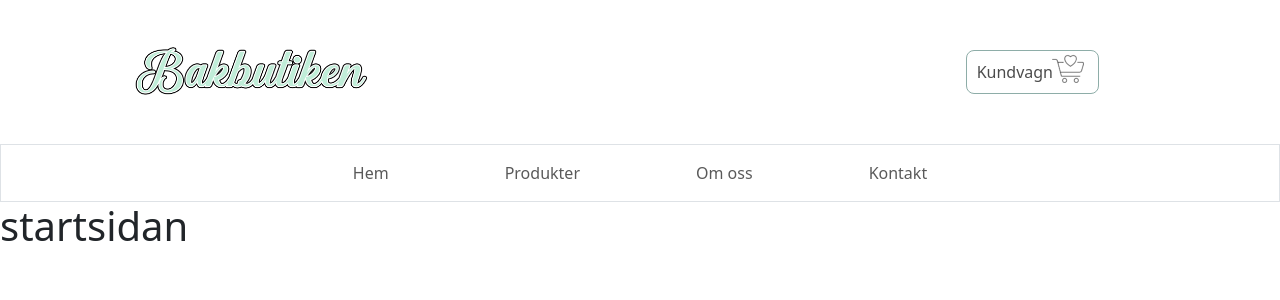
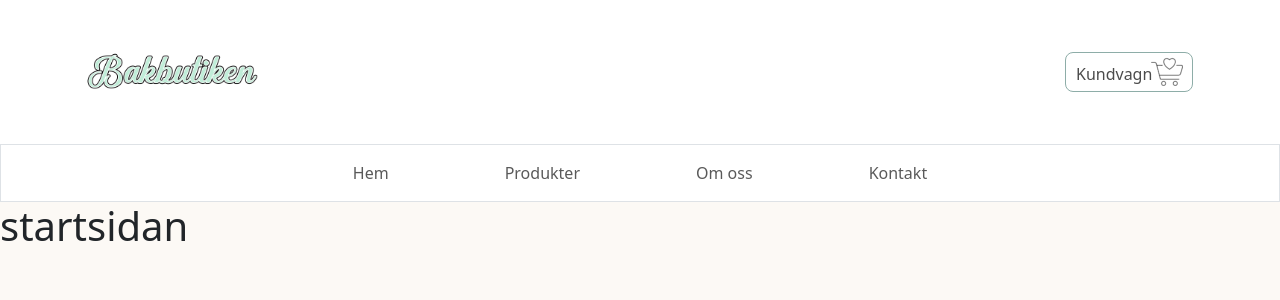
Before and after one commit to ZoeMesaros/bakbutiken, a React (Create React App) app in the folder frontend/: page / in a window 1280 px wide. Shown: the top 300 px of the page. Built offline with nearby package versions, Linux system fonts and the light colour scheme.

Commit message:
Navbar styling

```diff
--- a/frontend/src/App.css
+++ b/frontend/src/App.css
@@ -1,3 +1,4 @@
 .App {
   min-height: 100vh;
+  background-color: rgba(241, 229, 213, 0.241);
 }
--- a/frontend/src/App.js
+++ b/frontend/src/App.js
@@ -7,7 +7,7 @@ import NavBar from "./components/NavBar/NavBar";
 import HomePage from "./pages/HomePage/HomePage";
 import ProductsPage from "./pages/Products/Products";
 import SingleProductPage from "./pages/Product/Product";
-import CartPage from "./pages/Cart/Cart";
+import CartPage from "./pages/Cart/cart";
 import CheckoutPage from "./pages/Checkout/Checkout";
 import SuccessPage from "./pages/Success/Success";
 
--- a/frontend/src/components/NavBar/NavBar.js
+++ b/frontend/src/components/NavBar/NavBar.js
@@ -22,16 +22,40 @@ const NavBar = ({ cart }) => {
     <>
       <header>
         {/* Main header */}
-        <div className="header-nav">
+        <div className="container-xl header-nav">
           <div className="header-logo">
             <Link to={"/"}>
               <img src={logo} alt="Bakbutiken" />
             </Link>
           </div>
+          <div className="main-nav-items text-center">
+            <Nav id="main-navbar">
+              <Nav.Item>
+                <Link to={"/"} className="nav-link">
+                  Hem
+                </Link>
+              </Nav.Item>
+              <Nav.Item>
+                <Link to={"/products"} className="nav-link">
+                  Produkter
+                </Link>
+              </Nav.Item>
+              <Nav.Item>
+                <Link to={"/products"} className="nav-link">
+                  Om oss
+                </Link>
+              </Nav.Item>
+              <Nav.Item>
+                <Link to={"/products"} className="nav-link">
+                  Kontakt
+                </Link>
+              </Nav.Item>
+            </Nav>
+          </div>
           <div className="header-button">
             <button className={`btn-cart`}>
               <Link to="/cart">
-                <div className="d-none d-md-block mb-0">
+                <div className="d-md-block mb-0">
                   <p>Kundvagn</p>
                   {cart.length > 0 ? (
                     <>
@@ -52,7 +76,7 @@ const NavBar = ({ cart }) => {
         <Navbar expand="md" variant="light" className="border">
           <Container>
             <Navbar.Toggle aria-controls="navbarNav" />
-            <Navbar.Collapse id="navbarNav">
+            <Navbar.Collapse id="navbarNav" className="justify-content-center">
               <Nav className="mx-auto">
                 <Nav.Item>
                   <Link to={"/"} className="nav-link">
--- a/frontend/src/components/NavBar/navbar.scss
+++ b/frontend/src/components/NavBar/navbar.scss
@@ -1,23 +1,28 @@
+header {
+  background-color: white;
   .header-nav {
-  padding: 0rem 3rem;
     align-items: center;
     display: grid;
-  grid-template-columns: 16rem auto 3rem;
-  grid-template-rows: 9rem;
+    grid-template-columns: 11rem auto 4rem;
     height: 9rem;
 
     .header-logo {
       img {
-      width: 12rem;
+        max-width: 11rem;
         height: auto;
         align-self: center;
         scroll-margin-right: auto;
       }
     }
 
-  .header-button {
-    display: none;
-    position: relative;
+    #main-navbar {
+      justify-content: center;
+    }
+
+    .main-nav-items {
+      text-align: center;
+      width: 100%;
+    }
 
     .mb-0 {
       text-align: center;
@@ -33,15 +38,53 @@
       }
     }
 
-    @media (min-width: 768px) {
+    .header-button {
+      text-align: center;
       height: 9rem;
       justify-self: right;
       display: flex;
       align-items: center;
       gap: 1rem;
+    }
 
     .btn-cart {
       position: relative;
+      width: 3.1rem;
+      height: 2.5rem;
+      border: 1px solid rgb(142, 173, 168);
+      border-radius: 0.5rem;
+      background-color: white;
+      align-items: center;
+      color: rgba(0, 0, 0, 0.705);
+      p {
+        display: none;
+      }
+      .cart-img {
+        position: absolute;
+        width: 32px;
+        height: 32px;
+        transform: translate(-20px, -15px);
+        opacity: 75%;
+      }
+    }
+
+    button:hover {
+      background-color: #fbf9f9;
+    }
+
+    @media (min-width: 768px) {
+      grid-template-columns: 11rem auto 8.2rem;
+      .header-logo {
+        img {
+          width: 12rem;
+          height: auto;
+          align-self: center;
+          scroll-margin-right: auto;
+        }
+      }
+      .btn-cart {
+        position: relative;
+        width: 8rem;
         padding-left: 10px;
         padding-right: 45px;
         padding-top: 5px;
@@ -52,7 +95,6 @@
         background-color: white;
         align-items: center;
         color: rgba(0, 0, 0, 0.705);
-
         a {
           all: unset;
           padding-bottom: 0.25rem;
@@ -61,35 +103,34 @@
           display: flex;
           border-radius: 0.25rem;
         }
+        p {
+          display: block;
         }
-
-      button:hover {
-        background-color: #fbf9f9;
+        .cart-img {
+          position: absolute;
+          width: 32px;
+          height: 32px;
+          transform: translate(37px, -30px);
+          opacity: 75%;
+        }
+      }
+      .nav-link {
+        color: rgb(28, 28, 28);
+        font-size: 17px;
+      }
     }
   }
 }
 
-  .cart-img {
-    position: absolute;
-    width: 32px;
-    height: 32px;
-    transform: translate(37px, -31px);
-    opacity: 75%;
+@media (max-width: 1570px) {
+  #main-navbar {
+    display: none;
+  }
 }
 
-  @media (min-width: 768px) {
-    padding: 0rem 10%;
-
-    .header-button {
-      margin: 0;
-      align-items: center;
-    }
-
-    .header-logo {
-      img {
-        width: 15rem;
-      }
-    }
+@media (min-width: 1570px) {
+  .navbar-expand-md {
+    display: none;
   }
 }
 
```
Lines whose indentation alone changed are shown as unchanged.
